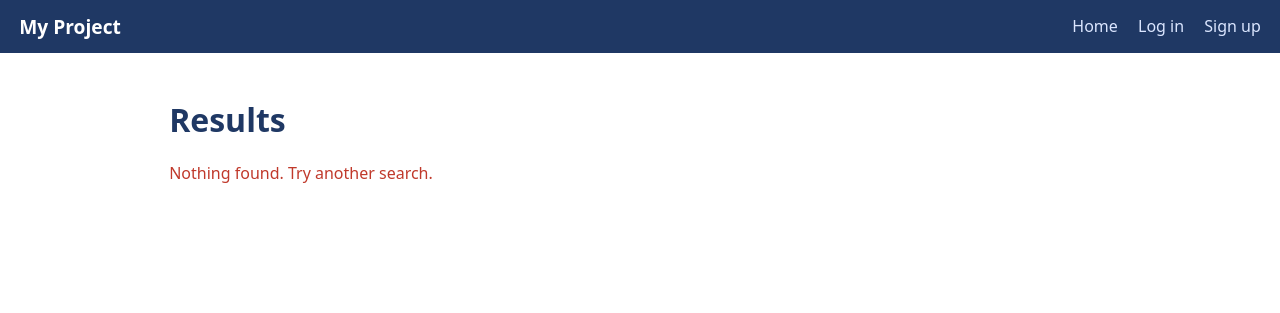
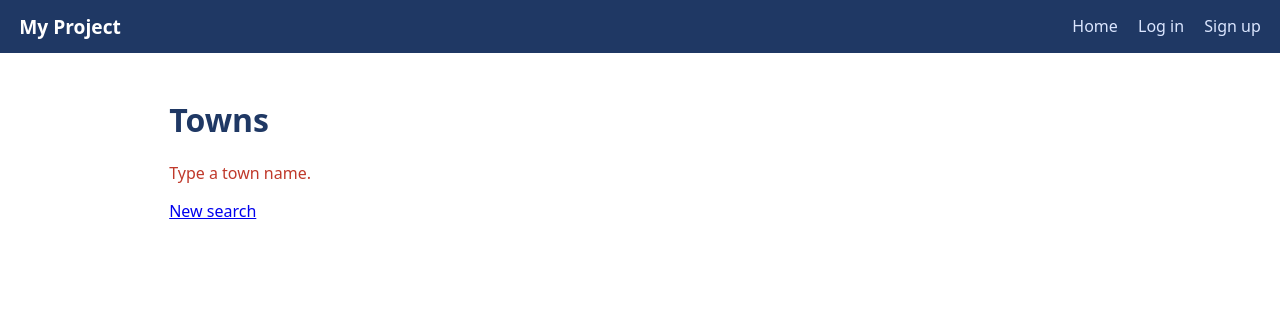
Before and after one commit to Ch-Chahine/team-charbel-elia-christ-project, a Flask app: page /search in a window 1280 px wide. Shown: the top 313 px of the page. Run offline with Flask 3, Linux system fonts and the light colour scheme; some libraries are stand-ins or nearby versions.

Commit message:
Switch /search to search_towns with validation, error and empty states

```diff
--- a/app.py
+++ b/app.py
@@ -16,7 +16,7 @@ from werkzeug.security import generate_password_hash, check_password_hash
 
 from models import db, User, Favorite
 import api_client
-from validators import validate_signup, validate_login
+from validators import validate_signup, validate_login, validate_search
 
 app = Flask(__name__)
 app.secret_key = os.environ.get("SECRET_KEY", "dev-only-change-me")
@@ -69,11 +69,18 @@ def home():
     return render_template("home.html")
 
 
-@app.route("/search")
-def search():
-    query = request.args.get("q", "").strip()
-    items = api_client.search(query) if query else []
-    return render_template("results.html", items=items, query=query)
+@app.route("/search")  # GET /search?q=jounieh -> results page
+def search():  # show the towns that match the search box
+    errors, query = validate_search(request.args)  # check ?q=...; query = cleaned text, errors = {} if valid
+    towns = []  # default: no towns to show
+    api_failed = False  # becomes True if Open-Meteo is down or slow
+    if not errors:  # only call the API when the input is valid
+        result = api_client.search_towns(query)  # a list of towns, [] (no match) or None (API failed)
+        if result is None:  # the API failed -> show "service unavailable"
+            api_failed = True  # the template uses this to show the error message
+        else:  # the API answered
+            towns = result  # list of towns (may be empty)
+    return render_template("results.html", query=query, towns=towns, errors=errors, api_failed=api_failed)  # send everything to the page
 
 
 @app.route("/item/<item_id>")
--- a/templates/results.html
+++ b/templates/results.html
@@ -1,17 +1,24 @@
-{% extends "base.html" %}
-{% block title %}Results{% endblock %}
-{% block content %}
-<h1>Results{% if query %} for "{{ query }}"{% endif %}</h1>
-{% if items %}
-  <div class="cards">
-    {% for it in items %}
-      <a class="card" href="{{ url_for('item', item_id=it.id) }}">
-        <img src="{{ it.image }}" alt="{{ it.title }}">
-        <span>{{ it.title }}</span>
-      </a>
+{% extends "base.html" %}  {# use the shared layout (header, nav, flash messages) #}
+{% block title %}Towns{% endblock %}  {# browser tab title #}
+{% block content %}  {# this page's own content goes here #}
+<h1>Towns{% if query %} matching "{{ query }}"{% endif %}</h1>  {# {{ }} auto-escapes, so HTML typed by a user shows as plain text #}
+
+{% if errors.q %}  {# 1. invalid input (from validate_search) #}
+  <p class="error" role="alert">{{ errors.q }}</p>  {# role="alert": screen readers announce it (Week 12) #}
+{% elif api_failed %}  {# 2. Open-Meteo down or slow (search_towns returned None) #}
+  <p class="error" role="alert">The weather service is not responding right now. Please try again in a minute.</p>
+{% elif towns %}  {# 3. towns found #}
+  <div class="cards">  {# grid of cards (styled in static/style.css) #}
+    {% for town in towns %}  {# one card per town #}
+      <article class="card">  {# semantic element for one self-contained item #}
+        <h2>{{ town.name }}</h2>  {# e.g. Jounieh #}
+        <p>{{ town.region }}{% if town.district %}, {{ town.district }}{% endif %}</p>  {# district only if present #}
+      </article>
     {% endfor %}
   </div>
-{% else %}
-  <p class="error">Nothing found. Try another search.</p>
+{% else %}  {# 4. valid search, but no match ([]) #}
+  <p class="error" role="status">No town in Lebanon matches "{{ query }}". Check the spelling and try again.</p>
 {% endif %}
+
+<p><a href="{{ url_for('home') }}">New search</a></p>  {# link back to the search box #}
 {% endblock %}
```
